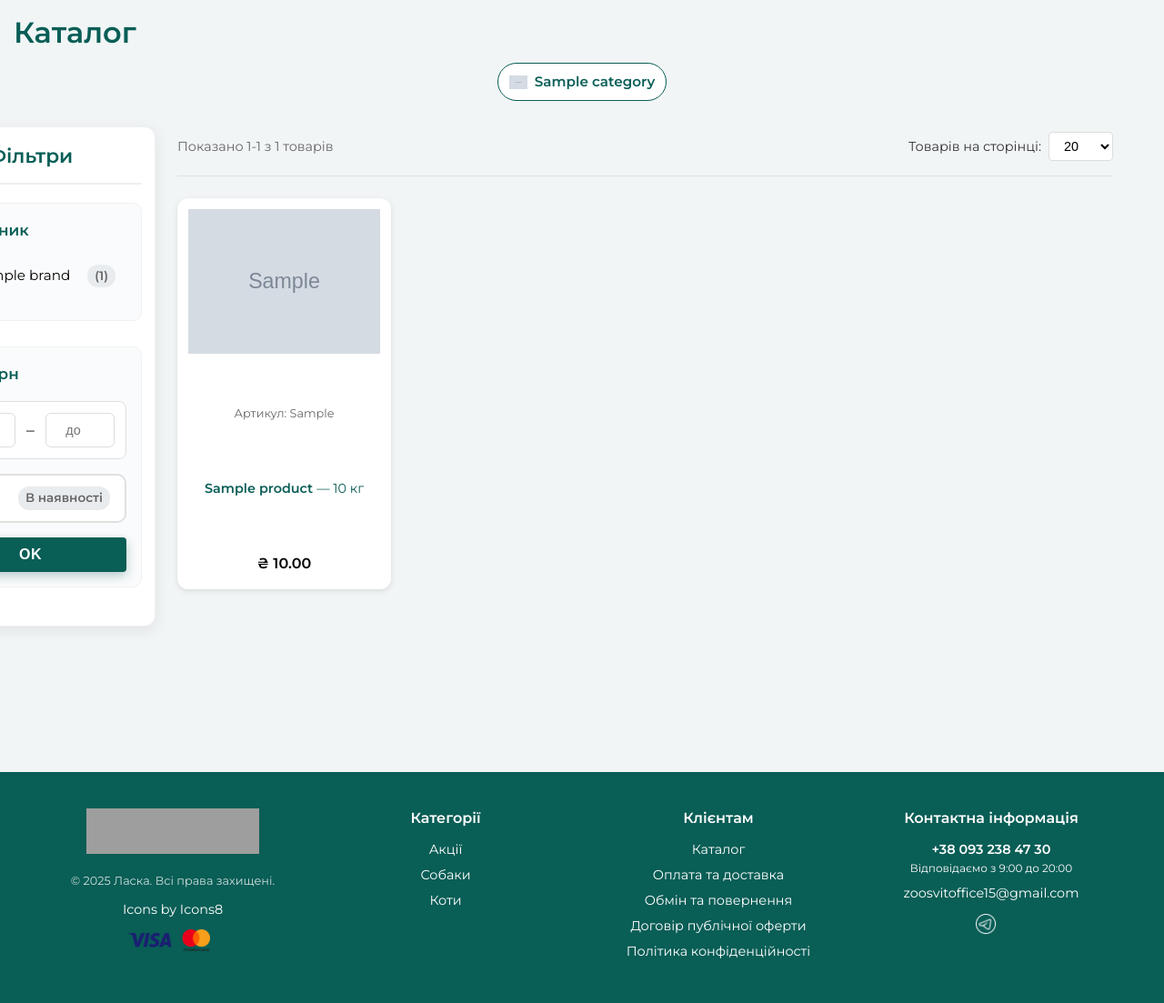
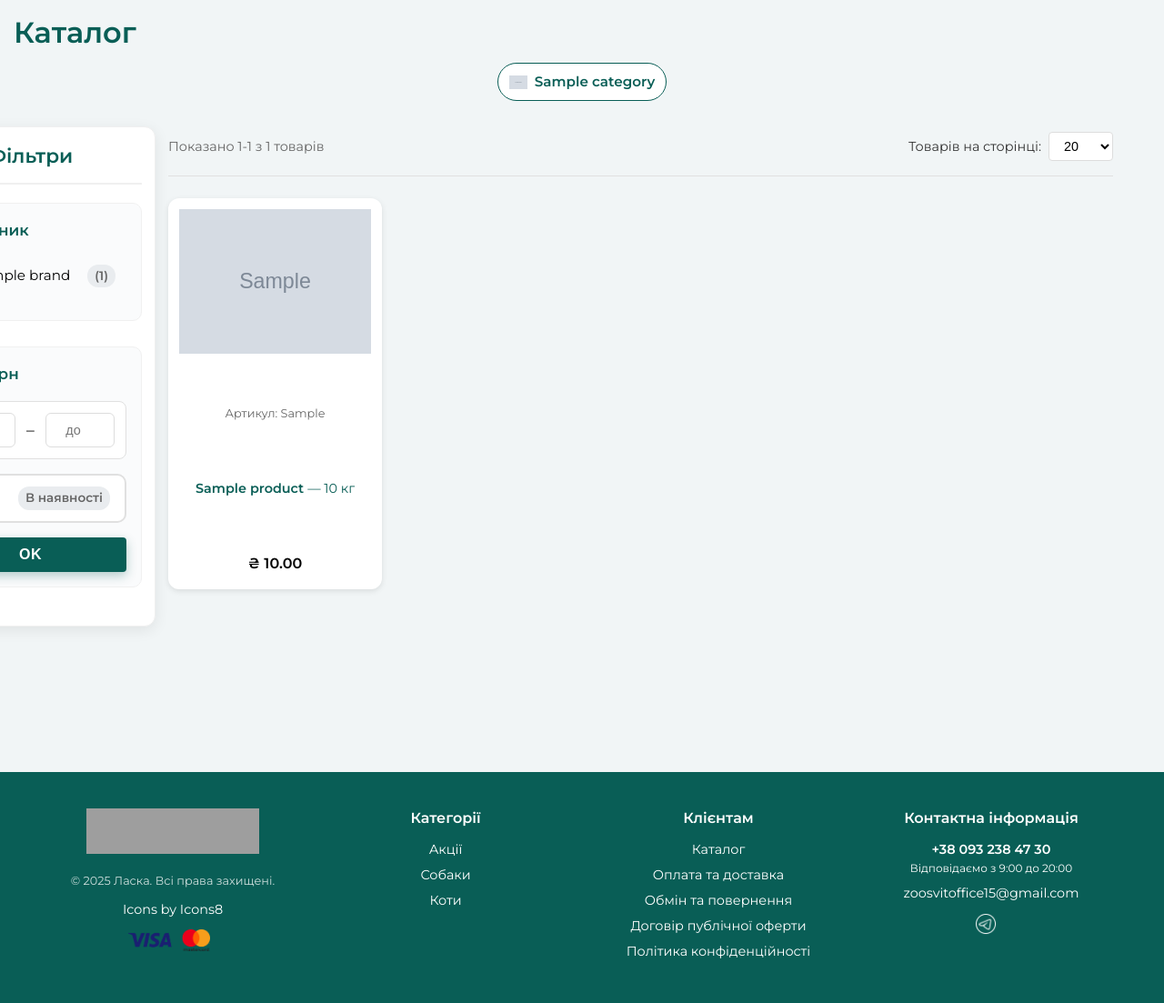
Before and after one commit to ds0903/Laskazoo, a Django app: page /categories/ in a window 1280 px wide. Shown: the part 194-1297 px from the top of the page at 91% size. Run offline with Django 5.2, Linux system fonts and the light colour scheme; tables that the repository leaves empty hold one stand-in row (values such as "Sample post"); grey boxes marked "Sample" are stand-in pictures; parts of the project's set-up code (start-up, migrations or seed data) failed here and were passed over; grey boxes are pictures that could not be loaded.

Commit message:
"04.10.2025_2"

```diff
--- /dev/null
+++ b/Laskazoo/templates/google990898f33264fbac.html
@@ -0,0 +1 @@
+google-site-verification: google990898f33264fbac.html
--- a/Laskazoo/templates/zoosvit/products/catalog.html
+++ b/Laskazoo/templates/zoosvit/products/catalog.html
@@ -32,9 +32,9 @@
 
     /* Оптимізовані стилі для карток товарів */
     .catalog.container { position: relative; z-index: 2; }
-    .catalog-wrapper { display: flex; gap: 24px; align-items: flex-start; }
+    .catalog-wrapper { display: flex;  align-items: flex-start; }
     .filter-sidebar { width: 260px; min-width: 240px; }
-    .catalog-main { flex: 1; min-width: 0; }
+
 
     /* Покращена система карток з кешованою висотою */
     .catalog .product-grid {
--- a/Laskazoo/urls.py
+++ b/Laskazoo/urls.py
@@ -21,6 +21,7 @@
 from django.conf.urls.static import static
 from django.templatetags.static import static as static_url
 from django.views.generic.base import RedirectView
+from django.views.generic import TemplateView
 
 urlpatterns = [
     path('admin/', admin.site.urls),
@@ -34,6 +35,7 @@
     path('info/<slug:slug>/', views.info_page, name='info_page'),
     path("api/torgsoft/", include("apps.ts_ftps.urls")),
     path("favicon.ico",RedirectView.as_view(url=static_url("zoosvit/img/favicon.ico"), permanent=True)),
+    path("google990898f33264fbac.html",TemplateView.as_view(template_name="google990898f33264fbac.html",content_type="text/html")),
 
 ]
 if settings.DEBUG:
```
